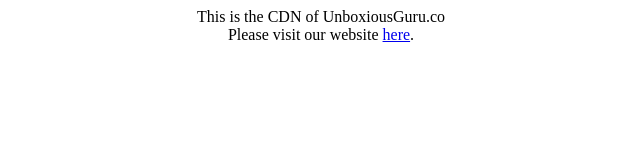
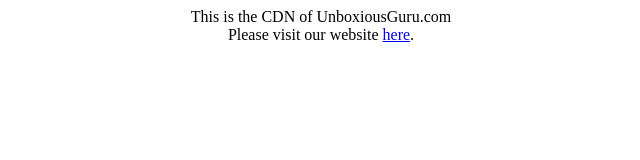
Before and after one commit to unboxiousguru/unboxiousguru.github.io, a plain HTML site: page index.html in a window 1280 px wide. Shown: the full height of the page, 319-959 px from the left. Drawn offline with Linux system fonts and the light colour scheme.

Commit message:
Update index.html

```diff
--- a/index.html
+++ b/index.html
@@ -3,6 +3,6 @@
     <title>CDN of UnboxiousGuru.com</title>
   </head>
   <body>
-    <center>This is the CDN of UnboxiousGuru.co <br/> Please visit our website <a href="http://www.unboxiousguru.com">here</a>.</center>
+    <center>This is the CDN of UnboxiousGuru.com <br/> Please visit our website <a href="http://www.unboxiousguru.com" "blank">here</a>.</center>
   </body>
 </html>
```
